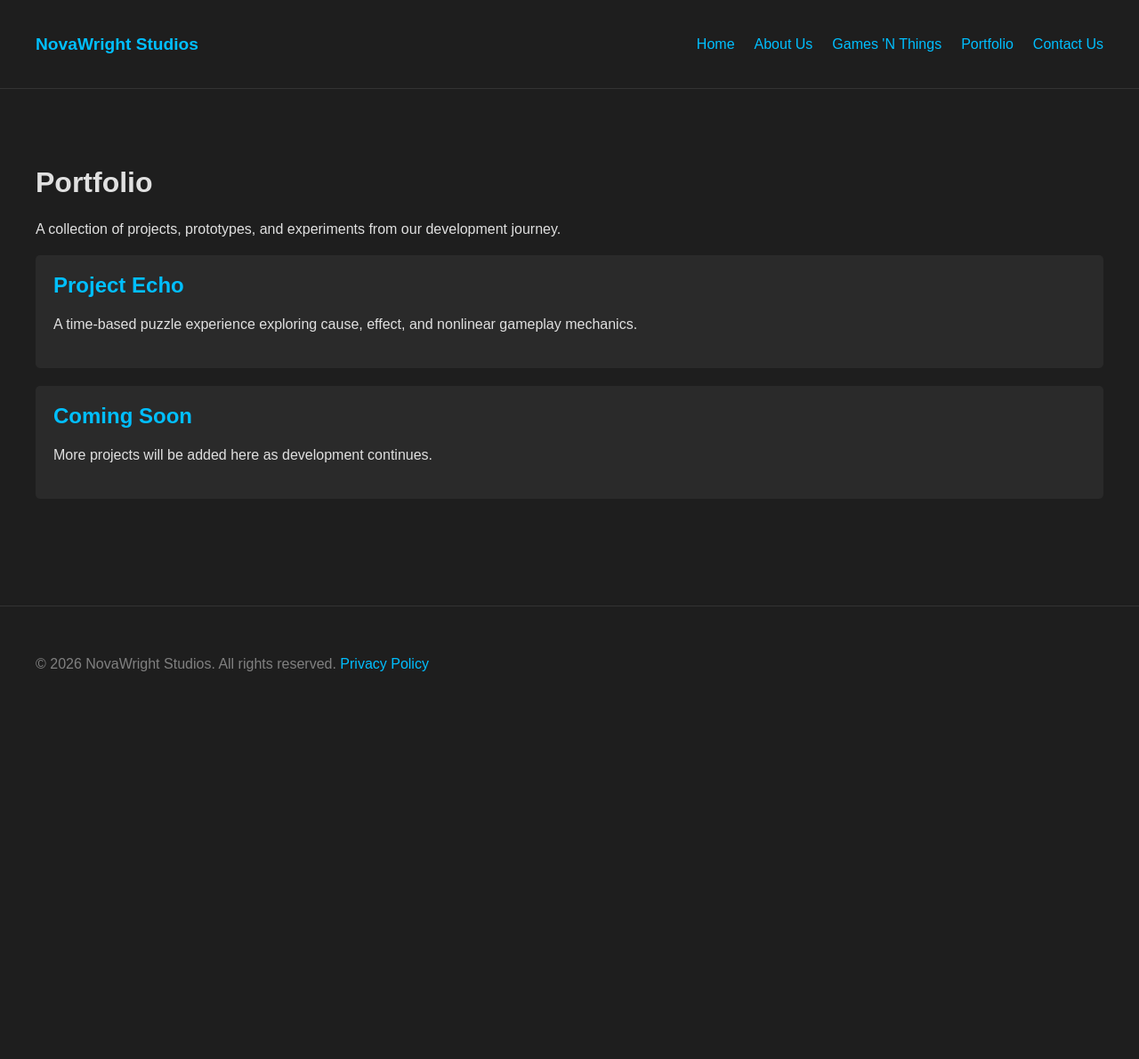
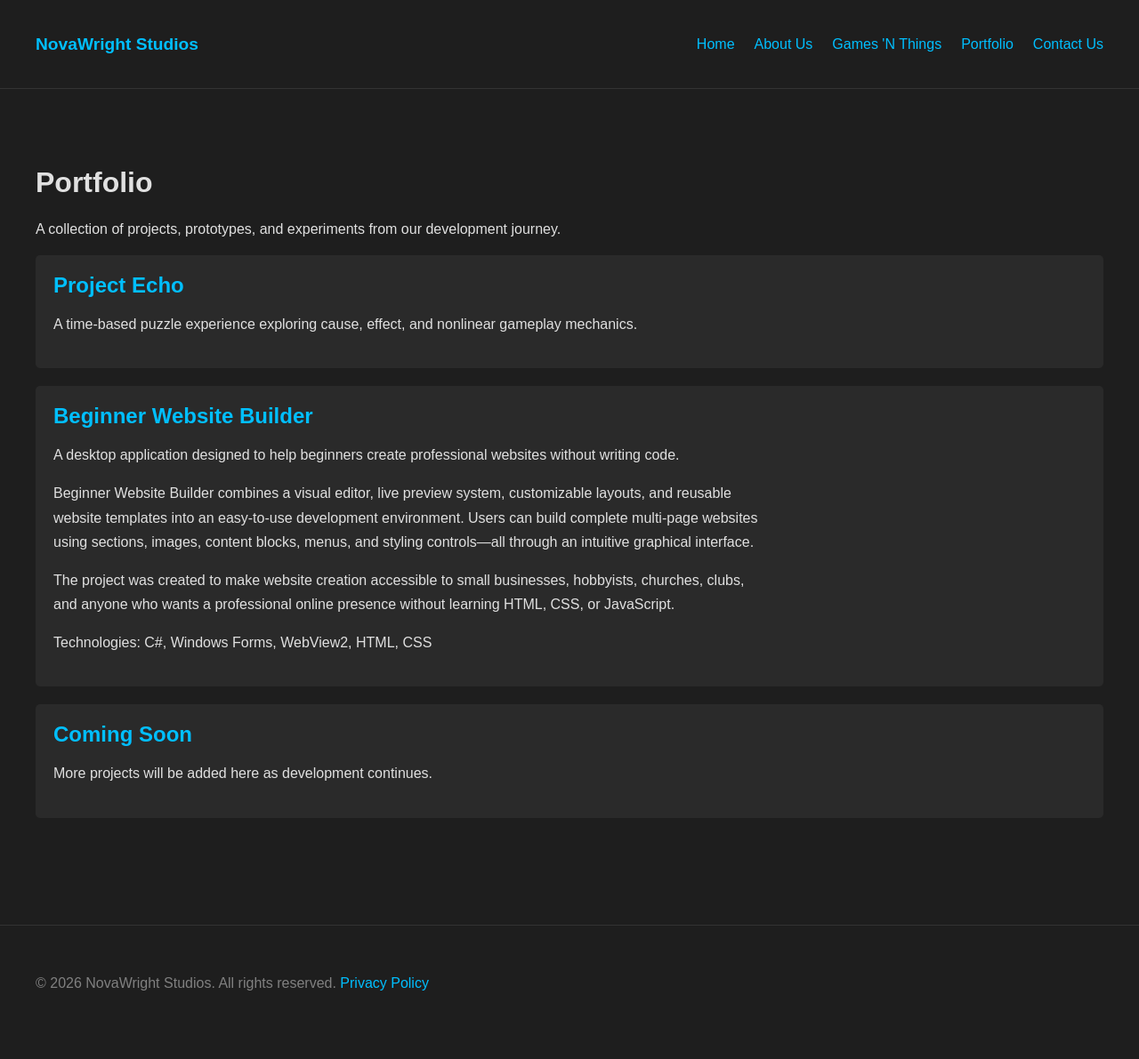
Before and after one commit to ScriptureExamined/NovawrightStudios, a Jekyll site: the page built from portfolio.html, in a window 1280 px wide. Shown: the whole page at 89% size. Built offline with Jekyll 4.4.1, drawn with Linux system fonts in a browser that asks for light colours; before the commit the page ends 900 px from its top, so only the background shows below that.

Commit message:
Update portfolio.html

```diff
--- a/portfolio.html
+++ b/portfolio.html
@@ -22,6 +22,26 @@ title: Portfolio
         </p>
       </div>
 
+      <div class="flex-container">
+      <!-- Project Card -->
+      <div class="flex-item">
+        <h2>Beginner Website Builder</h2>
+        <p>A desktop application designed to help beginners create professional websites without writing code.</p>
+
+<p>
+  Beginner Website Builder combines a visual editor, live preview system, customizable layouts, and reusable website templates
+  into an easy-to-use development environment. Users can build complete multi-page websites using sections, images, content blocks,
+  menus, and styling controls—all through an intuitive graphical interface.
+</p>
+
+<p>
+  The project was created to make website creation accessible to small businesses, hobbyists, churches, clubs,
+  and anyone who wants a professional online presence without learning HTML, CSS, or JavaScript.
+</p>
+
+<p>Technologies: C#, Windows Forms, WebView2, HTML, CSS</p>
+      </div>
+
       <!-- Placeholder for future projects -->
       <div class="flex-item">
         <h2>Coming Soon</h2>
```
